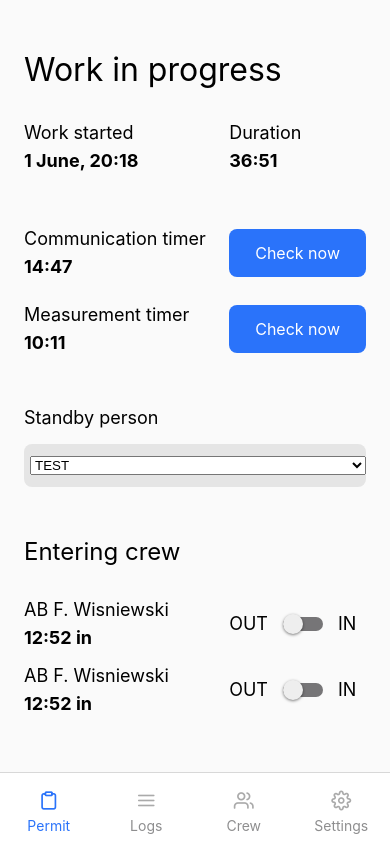
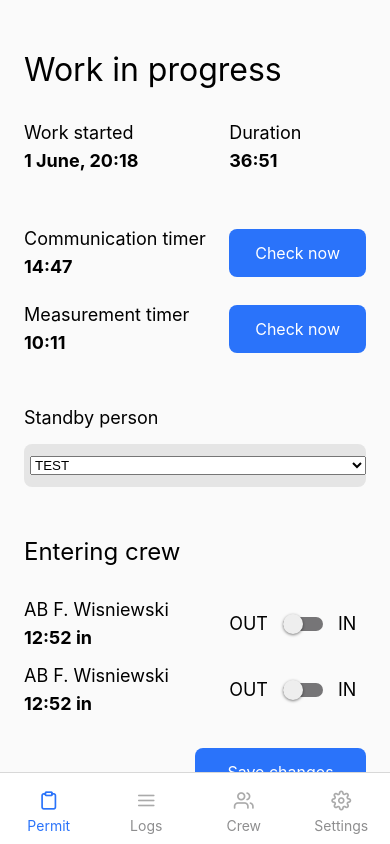
Before and after one commit to matvance/seawareness, a React Native app: screen /Permit in a window 390 px wide. Built offline with nearby package versions, Linux system fonts and the light colour scheme.

Commit message:
style: finish stylin whole permit page

```diff
--- a/screens/PermitScreen/PermitScreen.tsx
+++ b/screens/PermitScreen/PermitScreen.tsx
@@ -80,6 +80,15 @@ const PermitScreen: React.FC<Props> = ({ navigation }) => {
           <Switch value={toggle} onValueChange={setToggle} withLabels />
         </View>
       </RowWrapper>
+
+      <RowWrapper marginTop={30}>
+        <View style={{ flexBasis: '50%' }}></View>
+        <View style={{ flexBasis: '50%' }}>
+          <Button title={'Save changes'} onPress={() => {}} />
+        </View>
+      </RowWrapper>
+
+      <Button title={'Stop permit'} variant={'secondary'} marginTop={100} onPress={() => {}} />
     </ScreenTemplate>
   );
 };
```
